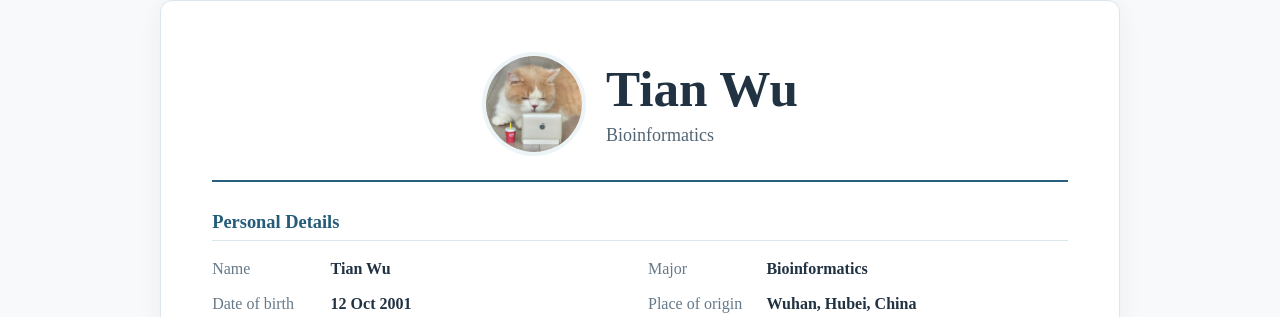
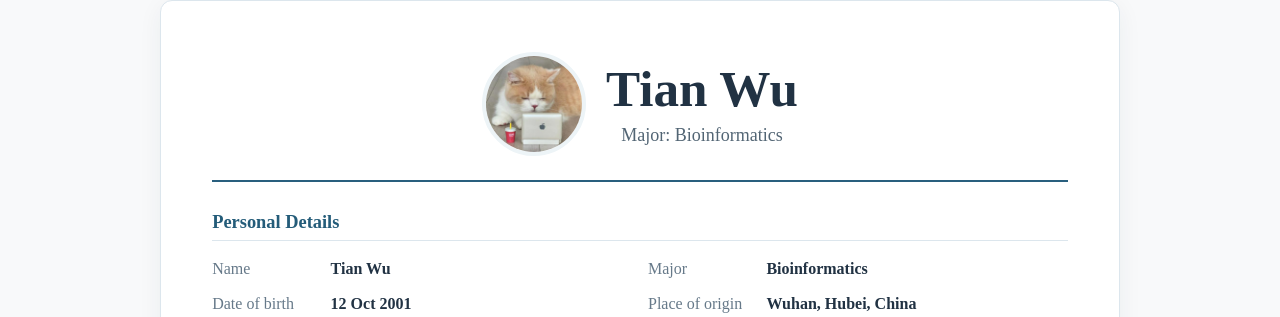
Before and after one commit to QuaSiMoDooooo/QuaSiMoDooooo.github.io, a Jekyll site: the page built from my-cv.html, in a window 1280 px wide. Shown: the part 144-461 px from the top of the page. Built offline with Jekyll 4.4.1, drawn with Linux system fonts in a browser that asks for light colours; nearby versions of some CDN libraries; a style sheet for code colours, icons or effects is not loaded.

Commit message:
style: center CV name and label major

```diff
--- a/assets/css/cv.css
+++ b/assets/css/cv.css
@@ -16,7 +16,7 @@
 .cv-download:hover, .cv-download:focus { color: white; text-decoration: none; background: #194e73; }
 .cv-sheet { max-width: 960px; margin: 0 auto 3rem; padding: clamp(1.25rem, 4vw, 3.5rem); border: 1px solid #dce6ed; border-radius: 12px; background: white; box-shadow: 0 6px 25px rgba(38, 59, 76, 0.06); color: #213243; }
 .cv-header { display: flex; align-items: center; justify-content: center; gap: 1.25rem; padding-bottom: 1.5rem; border-bottom: 2px solid #295f7e; }
-.cv-heading { display: flex; flex-direction: column; justify-content: center; gap: 0.5rem; min-height: 104px; }
+.cv-heading { display: flex; flex-direction: column; justify-content: center; gap: 0.5rem; min-height: 104px; text-align: center; }
 .cv-header h1 { margin: 0; font-size: clamp(2.5rem, 4vw, 3.2rem); line-height: 1.05; }
 .cv-major { margin: 0; color: #526574; font-size: 1.125rem; line-height: 1.25; }
 .cv-avatar { flex: 0 0 auto; border: 4px solid #edf4f7; border-radius: 50%; object-fit: cover; }
--- a/my-cv.html
+++ b/my-cv.html
@@ -3,20 +3,20 @@ layout: default
 title: My CV
 navbar_title: My-CV
 ---
-<link rel="stylesheet" href="{{ '/assets/css/cv.css' | relative_url }}?v=3">
+<link rel="stylesheet" href="{{ '/assets/css/cv.css' | relative_url }}?v=4">
 <div class="cv-toolbar">
   <div class="cv-language" role="group" aria-label="CV language">
     <button type="button" data-set-language="en" aria-pressed="true">English</button>
     <button type="button" data-set-language="zh" aria-pressed="false">中文</button>
   </div>
-  <a class="cv-download" id="cv-download" href="{{ '/assets/cv/tian-wu-cv-en.pdf?v=2' | relative_url }}" data-en-href="{{ '/assets/cv/tian-wu-cv-en.pdf?v=2' | relative_url }}" data-zh-href="{{ '/assets/cv/tian-wu-cv-zh.pdf?v=2' | relative_url }}" download><i class="fas fa-download" aria-hidden="true"></i> <span data-en="Download PDF" data-zh="下载 PDF">Download PDF</span></a>
+  <a class="cv-download" id="cv-download" href="{{ '/assets/cv/tian-wu-cv-en.pdf?v=3' | relative_url }}" data-en-href="{{ '/assets/cv/tian-wu-cv-en.pdf?v=3' | relative_url }}" data-zh-href="{{ '/assets/cv/tian-wu-cv-zh.pdf?v=3' | relative_url }}" download><i class="fas fa-download" aria-hidden="true"></i> <span data-en="Download PDF" data-zh="下载 PDF">Download PDF</span></a>
 </div>
 <article class="cv-sheet">
   <header class="cv-header">
     <img src="{{ site.data.profile.portrait_url | relative_url }}" class="cv-avatar" alt="Tian Wu" width="104" height="104">
     <div class="cv-heading">
       <h1 data-en="Tian Wu" data-zh="吴天">Tian Wu</h1>
-      <p class="cv-major" data-en="Bioinformatics" data-zh="生物信息学">Bioinformatics</p>
+      <p class="cv-major" data-en="Major: Bioinformatics" data-zh="专业：生物信息学">Major: Bioinformatics</p>
     </div>
   </header>
   <section class="cv-section">
```
Also changed, not shown: 2 other files.
